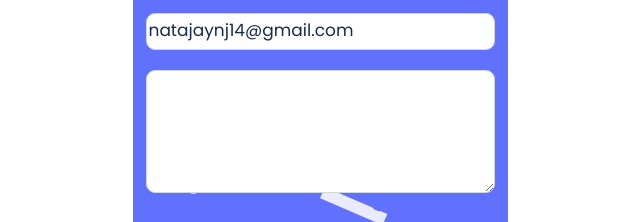
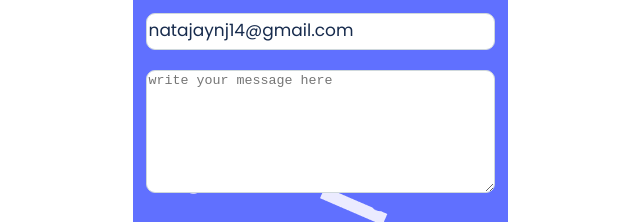
Before and after one commit to shakespear95/portfolio-project, a website: page index.html in a window 1280 px wide. Shown: the part 4827-5049 px from the top of the page, without its empty margins (320-960 px from the left). Drawn offline with Linux system fonts and the light colour scheme.

Commit message:
corrected the textarea

```diff
--- a/index.html
+++ b/index.html
@@ -362,7 +362,7 @@
 
                 <input type="email" id="email" name="email" placeholder="natajaynj14@gmail.com" >
 
-                <textarea placeholder="write your message here" id="textarea" maxlength="500" >  </textarea>
+                <textarea id="textarea" maxlength="500" placeholder="write your message here"></textarea>
 
                 <input type="submit" value="Get in touch" id="submit" >
 
```
